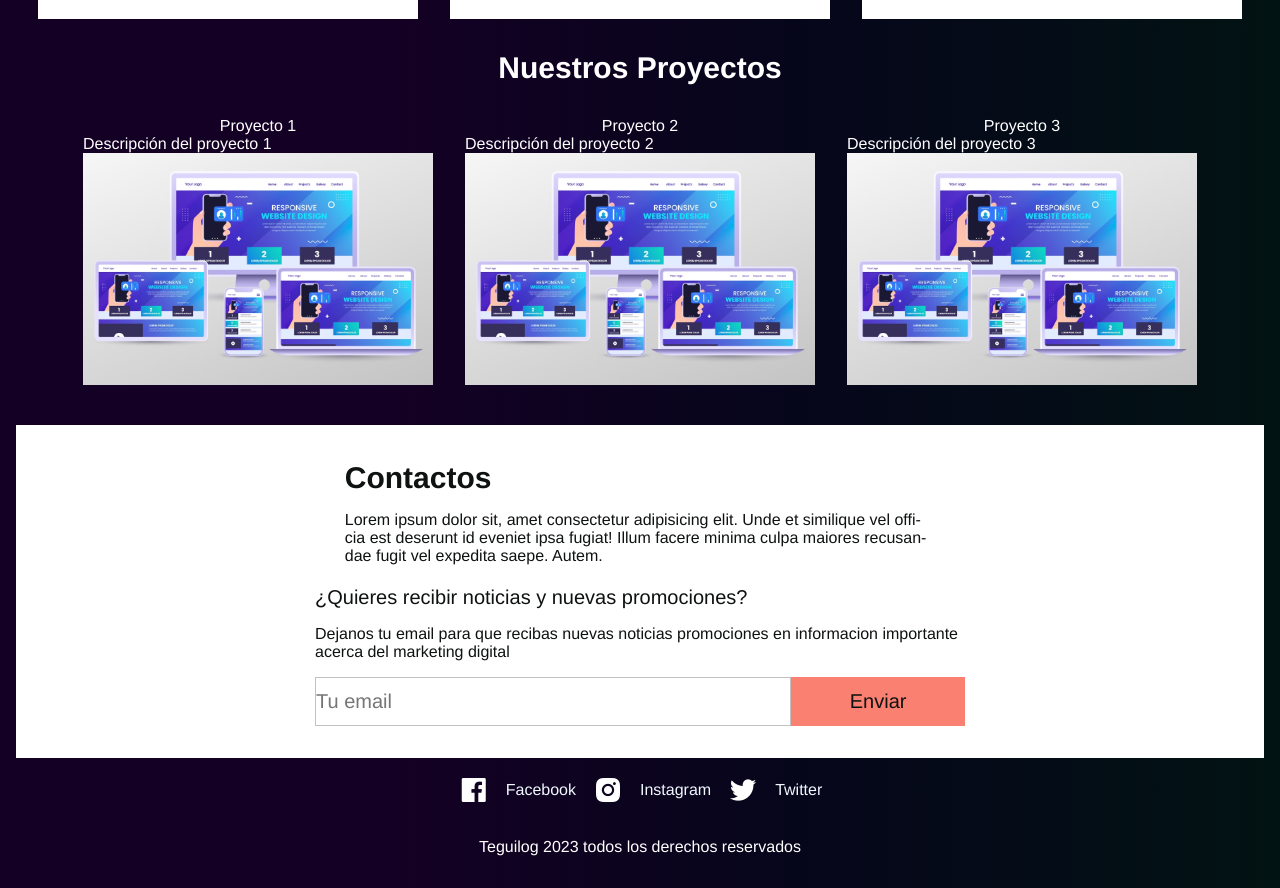
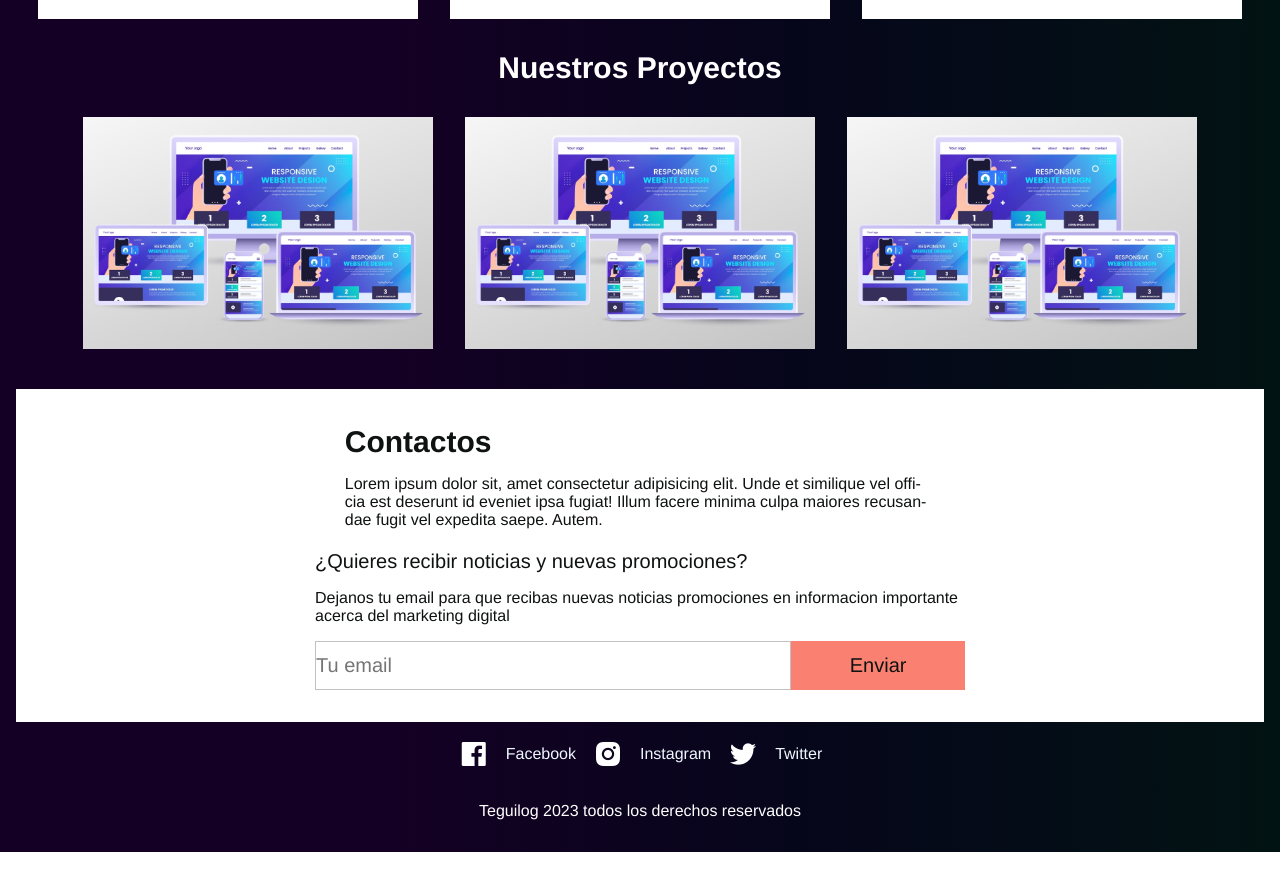
Before and after one commit to cristobalquilimaco/teguilog, a React (Vite) app: page /#/ in a window 1280 px wide. Shown: the part 3023-3911 px from the top of the page. After the commit the page ends 3875 px from the top, so only its background shows below. Built offline with nearby package versions, Linux system fonts and the light colour scheme.

Commit message:
Se termina modal y se deja para aplicar estilos

```diff
--- a/src/components/Proyects.jsx
+++ b/src/components/Proyects.jsx
@@ -26,12 +26,14 @@ const closeModal = () => {
           {projectsData.map((proyecto) => (
             <li className='pp_tt' key={proyecto.id}>
                 <div>
-                <p className='pp_tt2'>{proyecto.nombre}</p> <p>{proyecto.descripcion}</p>
-              <img className='imgproject' src={proyecto.imagen} alt={proyecto.nombre} />
+              <img className='imgproject' src={proyecto.imagen} alt={proyecto.nombre} onClick={() => openModal(proyecto)}/>
                 </div>
             </li>
           ))}
         </ul>
+        {selectedProject && (
+          <Modal project={selectedProject} onClose={closeModal}/>
+        )}
       </div>
     );
   };
--- a/src/utils/projects.js
+++ b/src/utils/projects.js
@@ -3,19 +3,19 @@ import images from '../images/images';
 const projectsData = [
   {
     id: 1,
-    nombre: 'Proyecto 1',
+    nombre: 'Pagina web con vanilla',
     descripcion: 'Descripción del proyecto 1',
     imagen: images.proyects1,
   },
   {
     id: 2,
-    nombre: 'Proyecto 2',
+    nombre: 'Pagina web con react',
     descripcion: 'Descripción del proyecto 2',
     imagen: images.proyects1,
   },
   {
     id: 3,
-    nombre: 'Proyecto 3',
+    nombre: 'Pagina web con phyton',
     descripcion: 'Descripción del proyecto 3',
     imagen: images.proyects1,
   },
```
